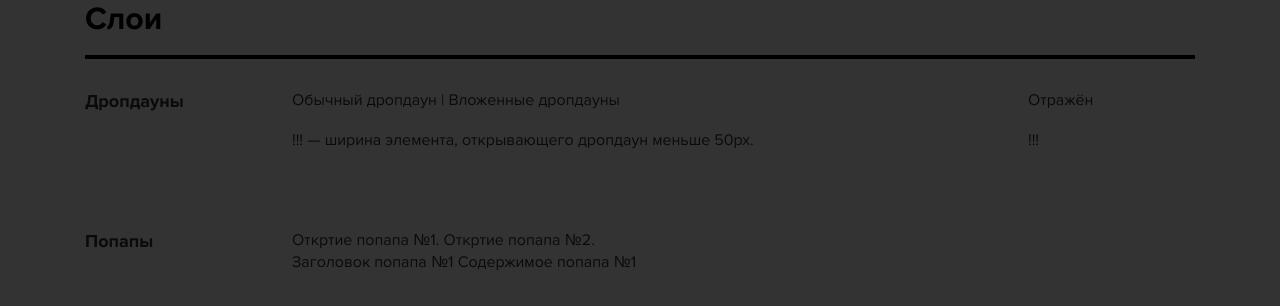
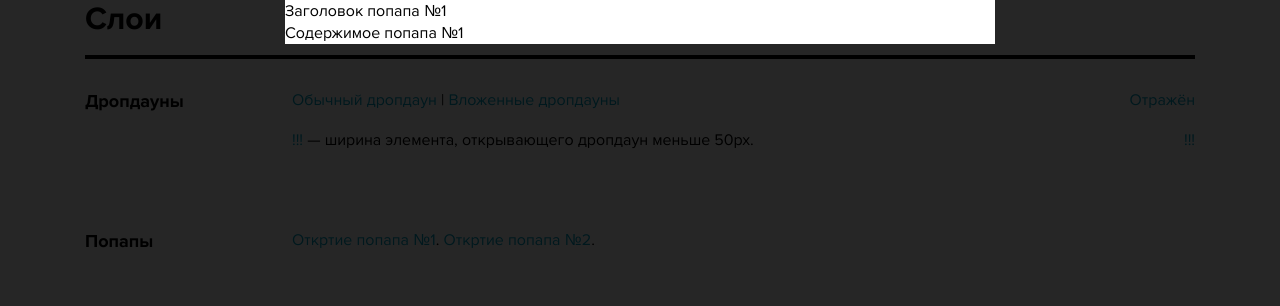
Before and after one commit to tansky/actiguide, a website: page layers.html in a window 1280 px wide. Both pictures are taken after a click on the link "Откртие попапа №1". Drawn offline with Linux system fonts and the light colour scheme; files that its build step writes are made by us from their sources.

Commit message:
Popups (work in progress)

```diff
--- a/js/app/modules/main/directives/dropdown.js
+++ b/js/app/modules/main/directives/dropdown.js
@@ -17,6 +17,7 @@
 		replace: true,
 		scope: true,
 		link: function(scope, element) {
+
 			scope.visible = false;
 
 			element.bind('click', function() {
@@ -24,7 +25,7 @@
 				/* Клик по элементу, вызывающему дропдаун не из дерева активных слоёв игнорируется, передав при этом
 				управление слушателю кликов из сервиса layers */
 
-				if (!layers.isElementInLayers(this) && layers.getLayersList.length > 1) {
+				if (layers.layersList.length > 1 && !layers.isInTree(this)) {
 					return;
 				}
 
@@ -37,8 +38,8 @@
 				layers.updateLayers(this);
 				clickedElementScope.visible = true;
 
-				if (layers.getLayersList.indexOf(this) < 0) {
-					layers.getLayersList.push(this);
+				if (layers.layersList.indexOf(this) < 0) {
+					layers.layersList.push(this);
 				}
 
 
@@ -62,6 +63,7 @@
 				});
 
 			});
+
 		}
 	};
 }).directive('dCaller', function () {
--- a/js/app/modules/main/directives/popup.js
+++ b/js/app/modules/main/directives/popup.js
@@ -1,13 +1,13 @@
 /**
  *  @ngdoc directive
- *  @name pCaller
+ *  @name popupCaller
  *  @restrict A
  *
  *  @description
  *  Директива для открытия попапов.
  */
 
-actiGuide.mainModule.directive('pCaller', function (layers) {
+actiGuide.mainModule.directive('popupCaller', function (layers) {
 	return {
 		restrict: 'A',
 		scope: false,
@@ -15,24 +15,22 @@
 			(function(attrs) {
 				element.bind('click', function() {
 
+					var popupElement = document.getElementById(attrs.popupCaller),
+						popupScope = angular.element(popupElement).scope();
+
+					angular.element(this).data('skipOnUpdate', true);
+
 					/* Клик по элементу, вызывающему попап не из дерева активных слоёв игнорируется, передав при этом
 					 управление слушателю кликов из сервиса layers */
 
-					if (!layers.isElementInLayers(this) && layers.getLayersList.length > 1) {
+					if (layers.isInTree(popupElement)) {
 						return;
 					}
 
-					var popupElement = angular.element(document.getElementById(attrs.pCaller)),
-						popupScope = popupElement.scope();
+					popupScope.visible = true;
+					popupScope.$apply();
 
-					layers.updateLayers(this);
-					popupScope.visible = true;
-
-					if (layers.getLayersList.indexOf(this) < 0) {
-						layers.getLayersList.push(this);
-					}
-
-					popupScope.$apply();
+					layers.layersList.push(popupElement);
 
 				});
 			})(attrs);
@@ -50,7 +48,7 @@
  *  Директивы для генерации попапов (см. примеры использования в layers.html).
  */
 
-actiGuide.mainModule.directive('popup', function () {
+actiGuide.mainModule.directive('popup', function (layers) {
 	var ngClasses = "{'is-visible':visible}";
 
 	return {
@@ -60,29 +58,51 @@
 		replace: true,
 		scope: true,
 		link: function(scope, element) {
+
 			scope.visible = false;
 
-			var overflowElement = element.prepend('<div class="popup_overflow" />');
-			overflowElement.bind('click', function() {
-				scope.visible = false;
-				scope.$apply();
+			element.html('').bind('click', function(e) {
+				if (angular.element(e.target).hasClass('pop-on-click')) {
+					layers.popLastLayer();
+				}
 			});
+
+			/* Директивы ниже наполняют скоуп попапа данными, из которых здесь формируется его контент */
+
+			var sections = ['title', 'container'],
+				collect = '';
+
+			angular.forEach(sections, function(section) {
+				if (scope[section]) {
+					collect += scope[section];
+				}
+			});
+
+			element.append('<div class="popup_overflow pop-on-click"></div>');
+			element.append('<div class="popup_wrap"><div class="popup_inner-wrap">' + collect + '</div></div>');
+
 		}
 	}
-}).directive('pTitle', function () {
+}).directive('popupTitle', function () {
 	return {
 		restrict: 'E',
-		transclude: true,
-		replace : true,
-		scope: false,
-		template: '<span class="popup_title" ng-transclude />'
+		link: function(scope, element) {
+			var $element = angular.element(element),
+				$parent = $element.parent(),
+				$parentScope = $parent.scope();
+
+			$parentScope.title = '<div class="popup_title">' + $element.html() + '</div>';
+		}
 	}
-}).directive('pContainer', function () {
+}).directive('popupContainer', function () {
 	return {
 		restrict: 'E',
-		transclude: true,
-		replace: true,
-		scope: false,
-		template: '<span class="popup_container" ng-transclude />'
+		link: function(scope, element) {
+			var $element = angular.element(element),
+				$parent = $element.parent(),
+				$parentScope = $parent.scope();
+
+			$parentScope.container = '<div class="popup_container">' + $element.html() + '</div>';
+		}
 	};
 });
--- a/js/app/modules/main/services/layers.js
+++ b/js/app/modules/main/services/layers.js
@@ -27,23 +27,39 @@
 	 * @param {object} element DOM-элемент по которому необходимо произвести проверку
 	 */
 	function updateLayers(element) {
-		if (!isElementInLayers(element) && _layers.length > 0) {
+		if (!isInTree(element) && _layers.length > 0 && !angular.element(element).hasClass('pop-on-click') && !angular.element(element).data('skipOnUpdate')) {
 			popLastLayer();
 		}
 	}
 
 	/**
+	 * Публичный метод добавляет элемент к текущему дереву, если его там ещё нет
+	 * @name addLayer
+	 * @function
+	 * @param {object} element DOM-элемент, который добавляется к дереву
+	 */
+	function addLayer(element) {
+		if (_layers.indexOf(angular.element(element)[0]) > -1) {
+			return true;
+		} else if (angular.element(element).parent()[0].tagName !== 'HTML') {
+			return isInTree(angular.element(element).parent());
+		} else {
+			return false;
+		}
+	}
+
+	/**
 	 * Данный публичный метод позволяет выяснить, присутствует ли полученный элемент (либо его родители) в списке
-	 * имеющихся слоёв.
-	 * @name isElementInLayers
+	 * слоёв текущего дерева.
+	 * @name isInTree
 	 * @function
 	 * @param {object} element DOM-элемент по которому необходимо произвести проверку
 	 */
-	function isElementInLayers(element) {
+	function isInTree(element) {
 		if (_layers.indexOf(angular.element(element)[0]) > -1) {
 			return true;
 		} else if (angular.element(element).parent()[0].tagName !== 'HTML') {
-			return isElementInLayers(angular.element(element).parent());
+			return isInTree(angular.element(element).parent());
 		} else {
 			return false;
 		}
@@ -51,7 +67,7 @@
 
 	/**
 	 * Механизм закрытия верхнего слоя.
-	 * @name isElementInLayers
+	 * @name isInTree
 	 * @function
 	 */
 	function popLastLayer() {
@@ -64,8 +80,10 @@
 	}
 
 	return {
-		getLayersList: _layers,
+		layersList: _layers,
 		updateLayers: updateLayers,
-		isElementInLayers: isElementInLayers
+		addLayer: addLayer,
+		isInTree: isInTree,
+		popLastLayer: popLastLayer
 	}
 }]);
--- a/layers.html
+++ b/layers.html
@@ -53,7 +53,7 @@
 											</d-caller>
 											<d-container>
 												Кстати, кнопка &laquo;ESC&raquo; поочерёдно закрывает открытые слои.
-												Здесь тоже <a p-caller="popup-1">откртие попапа №1</a>.
+												Здесь тоже <a popup-caller="popup-1">откртие попапа №1</a>.
 											</d-container>
 										</dropdown>
 									</d-container>
@@ -117,25 +117,54 @@
 			<div class="col-4">
 				<div class="box">
 
-					<a p-caller="popup-1">Откртие попапа №1</a>.
-					<a p-caller="popup-2">Откртие попапа №2</a>.
+					<a popup-caller="popup-1">Откртие попапа №1</a>.
+					<a popup-caller="popup-2">Откртие попапа №2</a>.
 
 					<popup id="popup-1">
-						<p-title>
+						<popup-title>
 							Заголовок попапа №1
-						</p-title>
-						<p-container>
+						</popup-title>
+						<popup-container>
 							Содержимое попапа №1
-						</p-container>
+						</popup-container>
 					</popup>
 
 					<popup id="popup-2">
-						<p-title>
+						<popup-title>
 							Заголовок попапа №2
-						</p-title>
-						<p-container>
-							Содержимое попапа №2
-						</p-container>
+						</popup-title>
+						<popup-container>
+							<p>Содержимое попапа №2</p>
+							<p>Содержимое попапа №2</p>
+							<p>Содержимое попапа №2</p>
+							<p>Содержимое попапа №2</p>
+							<p>Содержимое попапа №2</p>
+							<p>Содержимое попапа №2</p>
+							<p>Содержимое попапа №2</p>
+							<p>Содержимое попапа №2</p>
+							<p>Содержимое попапа №2</p>
+							<p>Содержимое попапа №2</p>
+							<p>Содержимое попапа №2</p>
+							<p>Содержимое попапа №2</p>
+							<p>Содержимое попапа №2</p>
+							<p>Содержимое попапа №2</p>
+							<p>Содержимое попапа №2</p>
+							<p>Содержимое попапа №2</p>
+							<p>Содержимое попапа №2</p>
+							<p>Содержимое попапа №2</p>
+							<p>Содержимое попапа №2</p>
+							<p>Содержимое попапа №2</p>
+							<p>Содержимое попапа №2</p>
+							<p>Содержимое попапа №2</p>
+							<p>Содержимое попапа №2</p>
+							<p>Содержимое попапа №2</p>
+							<p>Содержимое попапа №2</p>
+							<p>Содержимое попапа №2</p>
+							<p>Содержимое попапа №2</p>
+							<p>Содержимое попапа №2</p>
+							<p>Содержимое попапа №2</p>
+							<p>Содержимое попапа №2</p>
+						</popup-container>
 					</popup>
 				</div>
 			</div>
--- a/less/popup.less
+++ b/less/popup.less
@@ -1,5 +1,11 @@
 .popup {
 	display: none;
+	position: fixed;
+	width: 100%;
+	height: 100%;
+	top: 0;
+	left: 0;
+	z-index: 10;
 }
 
 .popup.is-visible {
@@ -7,11 +13,25 @@
 }
 
 .popup_overflow {
-	z-index: 5;
-	position: fixed;
+	z-index: 12;
+	position: absolute;
 	width: 100%;
 	height: 100%;
 	top: 0;
 	left: 0;
-	background: rgba(0, 0, 0, .8);
+	background: rgba(0, 0, 0, .85);
 }
+
+.popup_wrap {
+	position: absolute;
+	z-index: 14;
+	width: 710px;
+	left: 0;
+	right: 0;
+	margin-left: auto;
+	margin-right: auto;
+}
+
+.popup_inner-wrap {
+	background: #fff;
+}
```
Also changed, not shown: out/app.js, out/app.min.js, out/css/popup.css, out/style.min.css, 1 other file.
